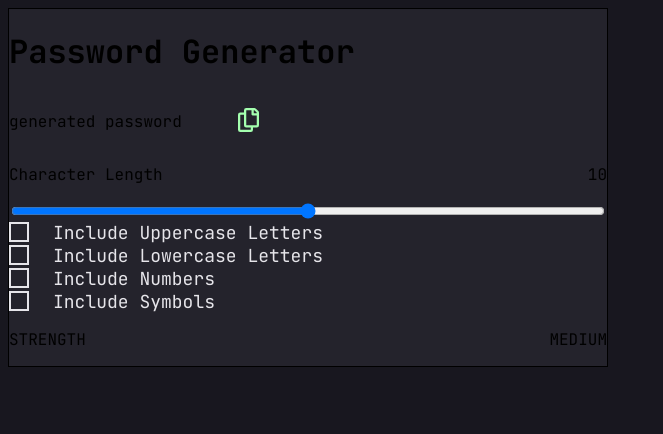
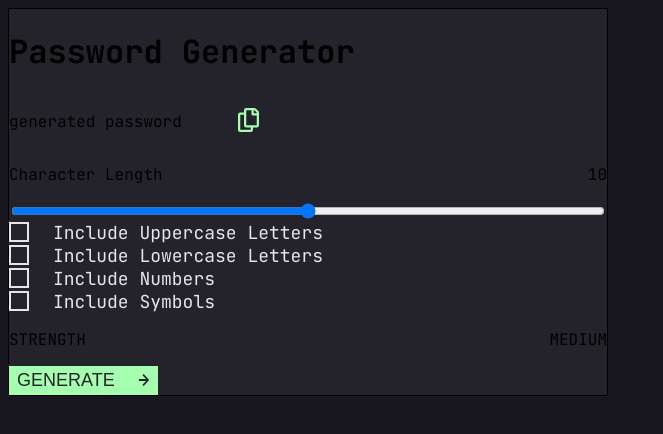
Before and after one commit to fredrikb12/password-generator, a React (Create React App) app: page / in a window 1280 px wide. Shown: the top 434 px of the page, without its empty margins (0-663 px from the left). Built offline with nearby package versions, Linux system fonts and the light colour scheme.

Commit message:
Create styled generate button

```diff
--- /dev/null
+++ b/src/components/GenerateButton/GenerateButton.js
@@ -0,0 +1,42 @@
+import { useState } from "react";
+import styled from "styled-components";
+import Icon from "../Icon/Icon";
+
+const StyledButton = styled.button`
+  display: flex;
+  align-items: center;
+  gap: 24px;
+  font-size: ${({ theme }) => theme.fonts.body.fontSize};
+  line-height: ${({ theme }) => theme.fonts.body.lineHeight};
+  background-color: ${({ theme }) => theme.colors.neonGreen};
+  color: ${({ theme }) => theme.colors.darkGrey};
+  border: 2px solid transparent;
+
+  &:hover {
+    color: ${({ theme }) => theme.colors.neonGreen};
+    background-color: transparent;
+    border: 2px solid ${({ theme }) => theme.colors.neonGreen};
+    cursor: pointer;
+  }
+
+  @media (max-width: 767px) {
+    gap: 16px;
+    font-size: 16px;
+    line-height: 21px;
+  }
+`;
+
+function GenerateButton({ handleClick, ...props }) {
+  const [isHovered, setIsHovered] = useState(false);
+  return (
+    <StyledButton
+      onMouseLeave={() => setIsHovered(false)}
+      onMouseEnter={() => setIsHovered(true)}
+    >
+      GENERATE
+      <Icon {...props} isHovered={isHovered} />
+    </StyledButton>
+  );
+}
+
+export default GenerateButton;
--- a/src/components/Icon/Icon.js
+++ b/src/components/Icon/Icon.js
@@ -1,7 +1,18 @@
 import { StyledIcon } from "./Icon.styled";
 
-function Icon({ src, alt, type }) {
-  return <StyledIcon src={src} alt={alt} iconType={type} />;
+function Icon({ src, alt, type, isHovered }) {
+  const style = {
+    filter:
+      "brightness(0) saturate(100%) invert(84%) sepia(42%) saturate(354%) hue-rotate(67deg) brightness(101%) contrast(104%)",
+  };
+  return (
+    <StyledIcon
+      style={isHovered !== undefined && isHovered === true ? style : null}
+      src={src}
+      alt={alt}
+      iconType={type}
+    />
+  );
 }
 
 export default Icon;
--- a/src/components/PasswordGenerator.js
+++ b/src/components/PasswordGenerator.js
@@ -1,7 +1,9 @@
 import { useState } from "react";
 import copy from "../assets/images/icon-copy.svg";
+import arrow from "../assets/images/icon-arrow-right.svg";
 import CheckboxItem from "./CheckboxItem/CheckboxItem";
 import Icon from "./Icon/Icon";
+import GenerateButton from "./GenerateButton/GenerateButton";
 
 function PasswordGenerator() {
   const [useUppercase, setUseUppercase] = useState(false);
@@ -64,6 +66,7 @@ function PasswordGenerator() {
         <p>STRENGTH</p>
         <p>MEDIUM</p>
       </div>
+      <GenerateButton src={arrow} alt="arrow" type="arrow" />
     </main>
   );
 }
```
